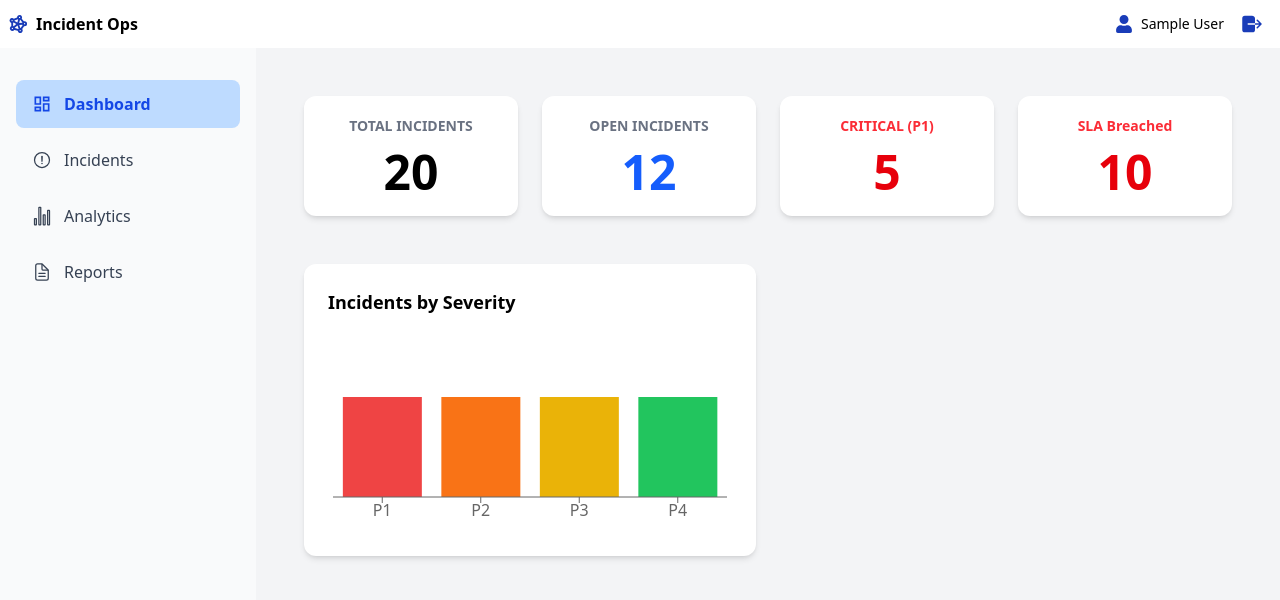
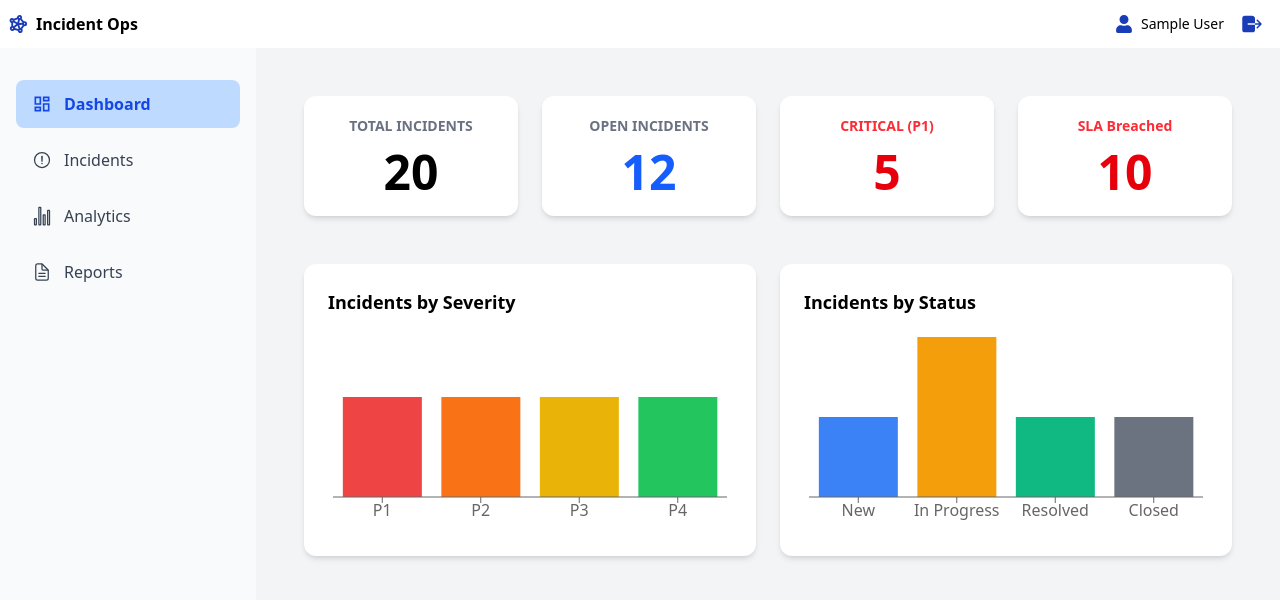
Before and after one commit to amirali72/Incident-Ops, a React (Vite) app: page /dashboard in a window 1280 px wide. Shown: the top 600 px of the page. Built offline with nearby package versions, Linux system fonts and the light colour scheme; sample sign-in values are in the browser's storage.

Commit message:
INC by status bar chart added

```diff
--- a/src/pages/Dashboard.jsx
+++ b/src/pages/Dashboard.jsx
@@ -32,6 +32,30 @@ const Dashboard = () => {
       name: "P4",
       value: mockIncidents.filter((item) => item.severity === "P4").length,
       color: "#22c55e",
+    },
+  ];
+
+  const statusChartData = [
+    {
+      name: "New",
+      value: mockIncidents.filter((item) => item.status === "New").length,
+      color: "#3b82f6",
+    },
+    {
+      name: "In Progress",
+      value: mockIncidents.filter((item) => item.status === "In Progress")
+        .length,
+      color: "#f59e0b",
+    },
+    {
+      name: "Resolved",
+      value: mockIncidents.filter((item) => item.status === "Resolved").length,
+      color: "#10b981",
+    },
+    {
+      name: "Closed",
+      value: mockIncidents.filter((item) => item.status === "Closed").length,
+      color: "#6b7280",
     },
   ];
 
@@ -115,6 +139,20 @@ const Dashboard = () => {
             </BarChart>
           </ResponsiveContainer>
         </div>
+        <div className=" bg-white p-6 rounded-xl shadow-md">
+          <h2 className="text-lg font-semibold mb-4">Incidents by Status</h2>
+          <ResponsiveContainer width="100%" height={200}>
+            <BarChart data={statusChartData}>
+              <XAxis dataKey="name" />
+              <Tooltip />
+              <Bar dataKey="value">
+                {statusChartData.map((entry, index) => (
+                  <Cell key={`cell-${index}`} fill={entry.color} />
+                ))}
+              </Bar>
+            </BarChart>
+          </ResponsiveContainer>
+        </div>
       </div>
     </div>
   );
```
